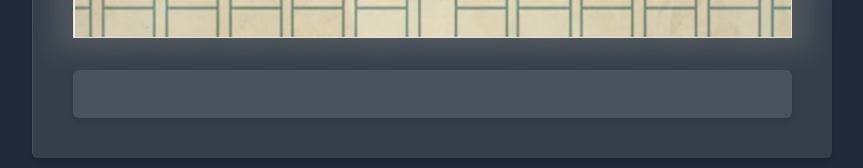
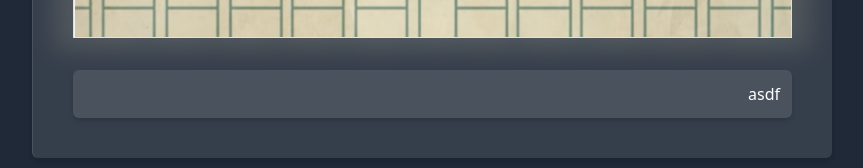
Before and after one commit to itta611/BlendGPT-old, a Next.js app: page / in a window 1280 px wide. Shown: the part 559-727 px from the top of the page, without its empty margins (208-1071 px from the left). Built offline with nearby package versions, Linux system fonts and the light colour scheme.

Commit message:
feat: add leftItem, rightItem props to Input

```diff
--- a/components/Input.tsx
+++ b/components/Input.tsx
@@ -1,17 +1,31 @@
 import classNames from 'classnames';
-import { FC, InputHTMLAttributes } from 'react';
+import { FC, InputHTMLAttributes, ReactNode } from 'react';
 
-export interface InputProps extends InputHTMLAttributes<HTMLInputElement> {}
+interface HorizontalItemProps {
+  children: ReactNode;
+}
 
-const Input: FC<InputProps> = ({ className, ...props }) => {
+export interface InputProps extends InputHTMLAttributes<HTMLInputElement> {
+  leftItem?: ReactNode;
+  rightItem?: ReactNode;
+}
+
+const HorizontalItem: FC<HorizontalItemProps> = ({ children }) => {
+  return <div className="absolute right-0 top-0 bottom-0 flex items-center mx-3">{children}</div>;
+};
+
+const Input: FC<InputProps> = ({ className, leftItem, rightItem, ...props }) => {
   return (
-    <input
-      {...props}
-      className={classNames(
-        className,
-        'w-full shadow-md bg-white/10 rounded-md px-5 py-3 outline-none focus:ring-4 transition-all'
-      )}
-    />
+    <div className={classNames(className, 'relative')}>
+      {leftItem && <HorizontalItem>{leftItem}</HorizontalItem>}
+      <input
+        {...props}
+        className={
+          'w-full shadow-md bg-white/10 rounded-md px-5 py-3 outline-none focus:ring-4 transition-all'
+        }
+      />
+      {rightItem && <HorizontalItem>{rightItem}</HorizontalItem>}
+    </div>
   );
 };
 
--- a/pages/index.tsx
+++ b/pages/index.tsx
@@ -35,7 +35,7 @@ export default function Home() {
               alt="image"
             />
           </div>
-          <Input className="mt-8" />
+          <Input className="mt-8" rightItem={'asdf'} />
         </div>
       </main>
     </>
```
